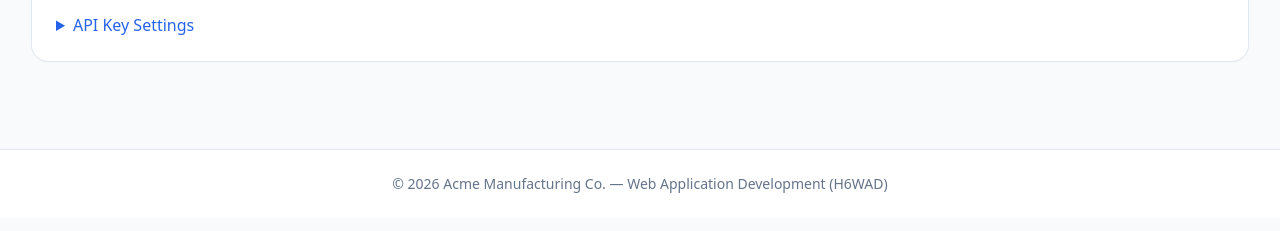
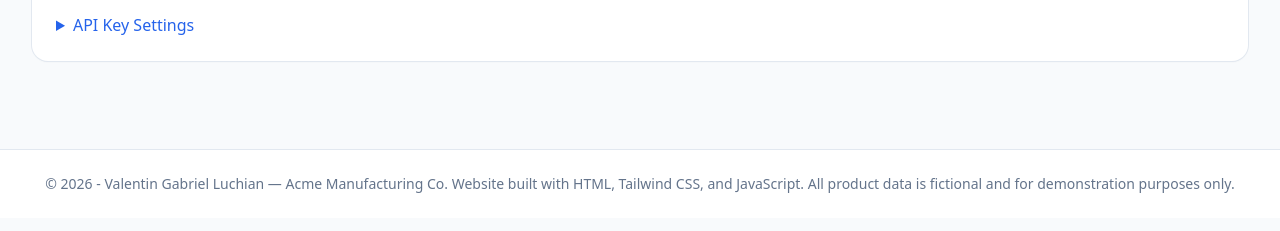
Before and after one commit to gabi89luch/Acme-Inventory, a plain HTML site: page weather.html in a window 1280 px wide. Shown: the part 541-772 px from the top of the page. Drawn offline with nearby package versions, Linux system fonts and the light colour scheme.

Commit message:
Update footer content in index.html and weather.html with author credit and project details

```diff
--- a/weather.html
+++ b/weather.html
@@ -100,7 +100,8 @@
 
   <footer class="bg-white border-t border-slate-200 mt-12">
     <div class="max-w-7xl mx-auto px-4 py-6 text-center text-sm text-slate-500">
-      &copy; 2026 Acme Manufacturing Co. &mdash; Web Application Development (H6WAD)
+        &copy; 2026 - Valentin Gabriel Luchian &mdash; Acme Manufacturing Co.
+        Website built with HTML, Tailwind CSS, and JavaScript. All product data is fictional and for demonstration purposes only.
     </div>
   </footer>
 
```
Also changed, not shown: index.html (+2 -1 lines).
